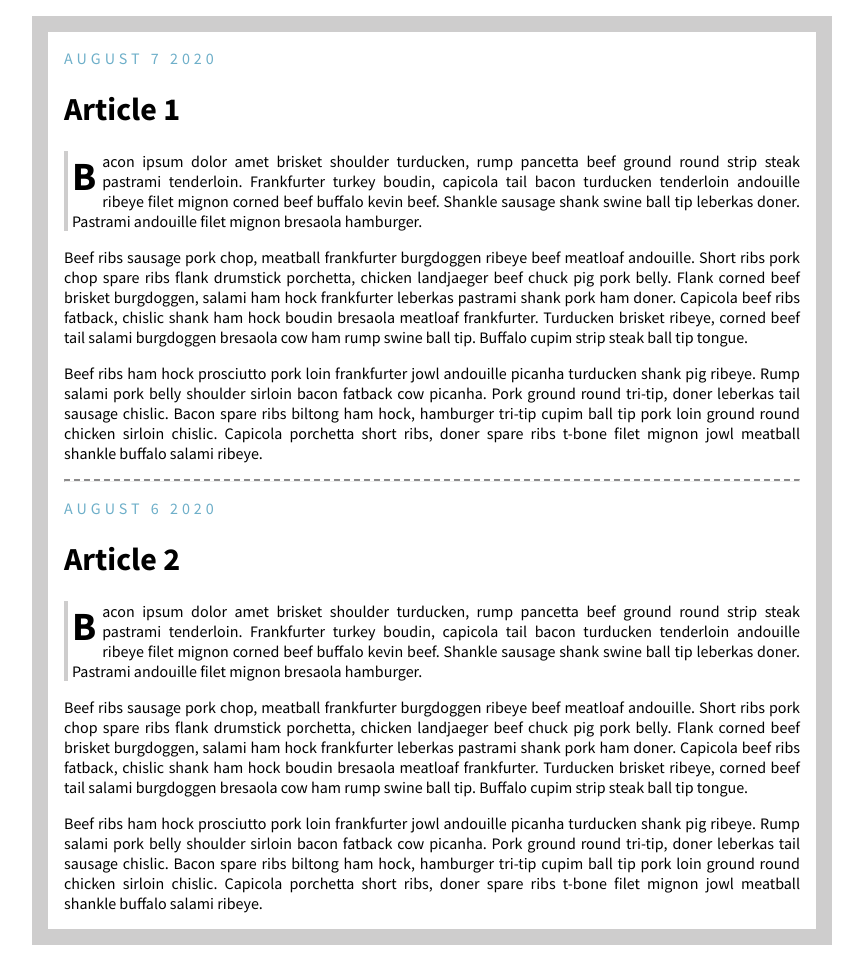
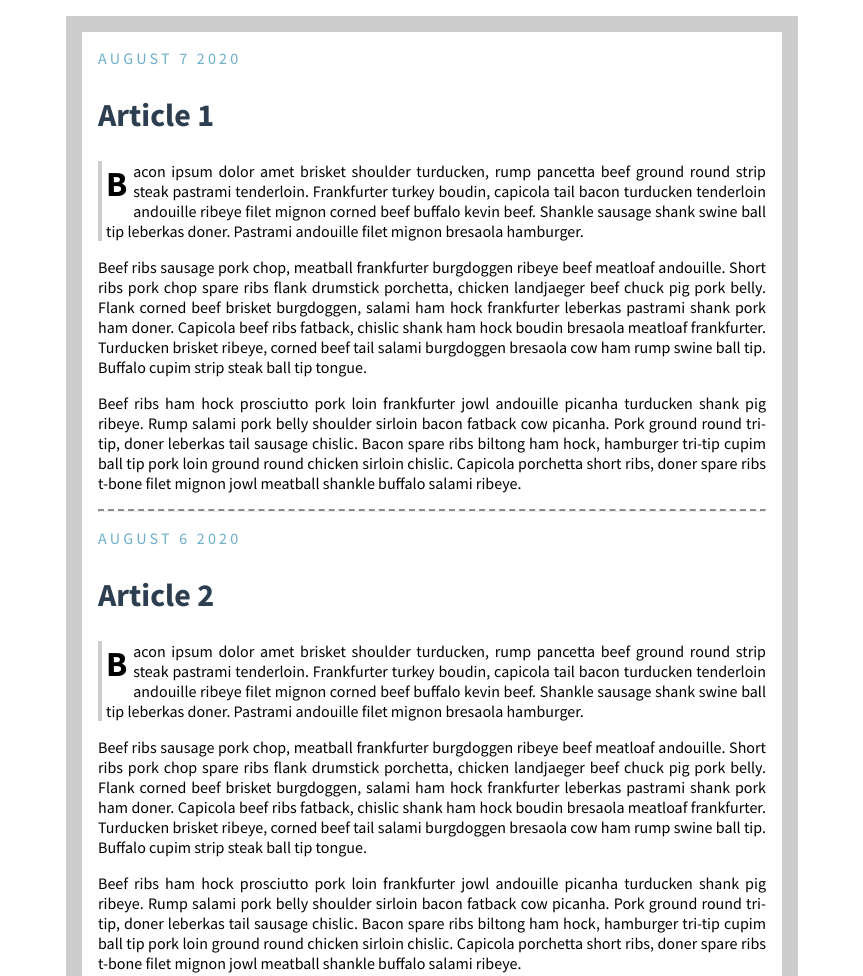
Before and after one commit to dipprog/blog-demo, a plain HTML site: page index.html in a window 1280 px wide. Shown: the top 976 px of the page, without its empty margins (208-1071 px from the left). Drawn offline with Linux system fonts and the light colour scheme.

Commit message:
making some chances on style

```diff
--- a/index.html
+++ b/index.html
@@ -12,7 +12,7 @@
 <body>
     <div>
         <p class="date">August 7 2020</p>
-        <h1>Article 1</h1>
+        <h2>Article 1</h2>
         <p class="left-border">
 
             Bacon ipsum dolor amet brisket shoulder turducken, rump pancetta beef ground round strip steak pastrami
@@ -38,7 +38,7 @@
     <hr class="style">
     <div>
         <p class="date">August 6 2020</p>
-        <h1>Article 2</h1>
+        <h2>Article 2</h2>
         <p class="left-border">
 
             Bacon ipsum dolor amet brisket shoulder turducken, rump pancetta beef ground round strip steak pastrami
--- a/style.css
+++ b/style.css
@@ -1,11 +1,15 @@
 body{
     font-family: 'Source Sans Pro', sans-serif;
-    width: 60%;
+    max-width: 700px;
+    width: 80%;
     margin: 16px auto;
     text-align: justify;
     border: 16px solid rgba(94, 91, 91, 0.3);
 }
-
+h2{
+    font-size: 2.0rem;
+    color: #2c3e50;
+}
 div{
     margin: 16px;
 }
@@ -14,7 +18,7 @@ div{
     padding-left: 4px;
 }
 .left-border::first-letter{
-    font-size: 250%;
+    font-size: 2.2rem;
     font-weight: 700;
     float: left;
     margin-right: 6px;
@@ -27,6 +31,6 @@ hr{
 }
 .date{
     text-transform: uppercase;
-    letter-spacing: 4px;
+    letter-spacing: 0.2rem;
     color: #6eafc9;
 }
```
Also changed, not shown: 1 other file.
